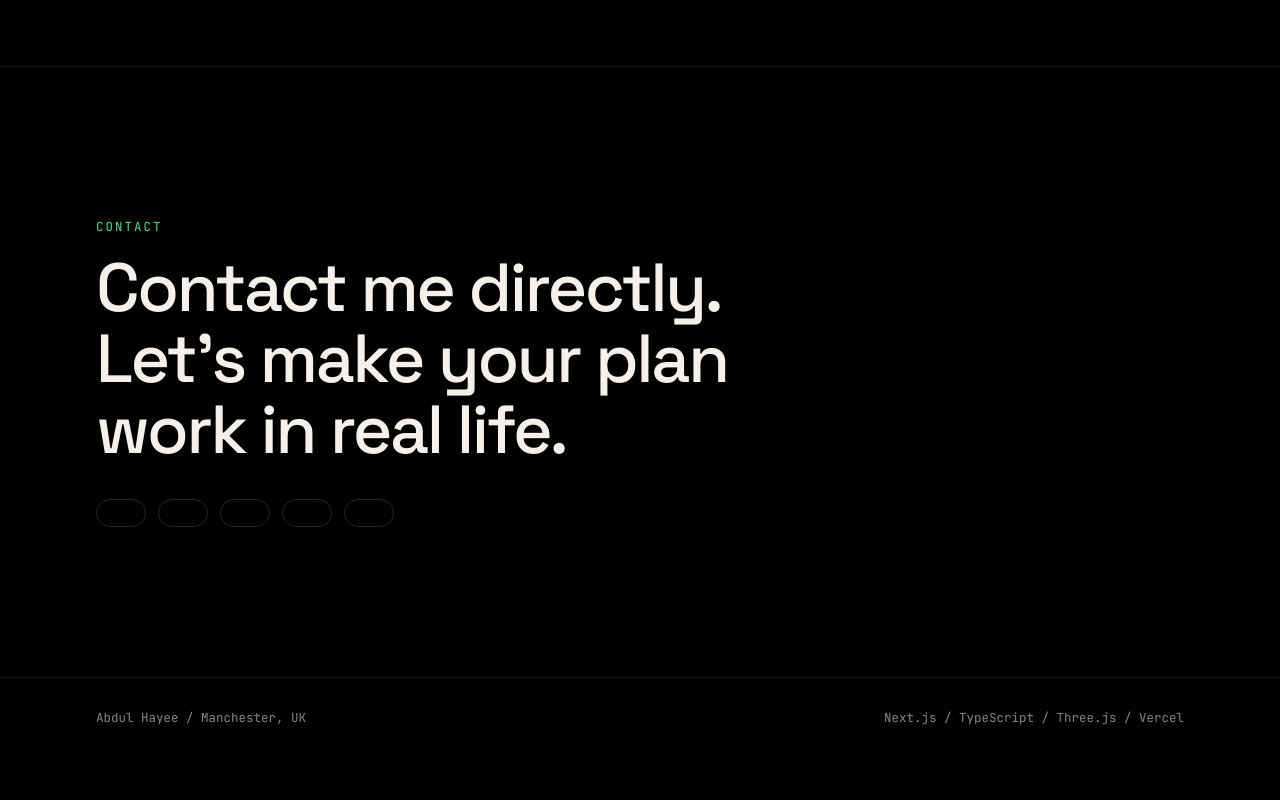
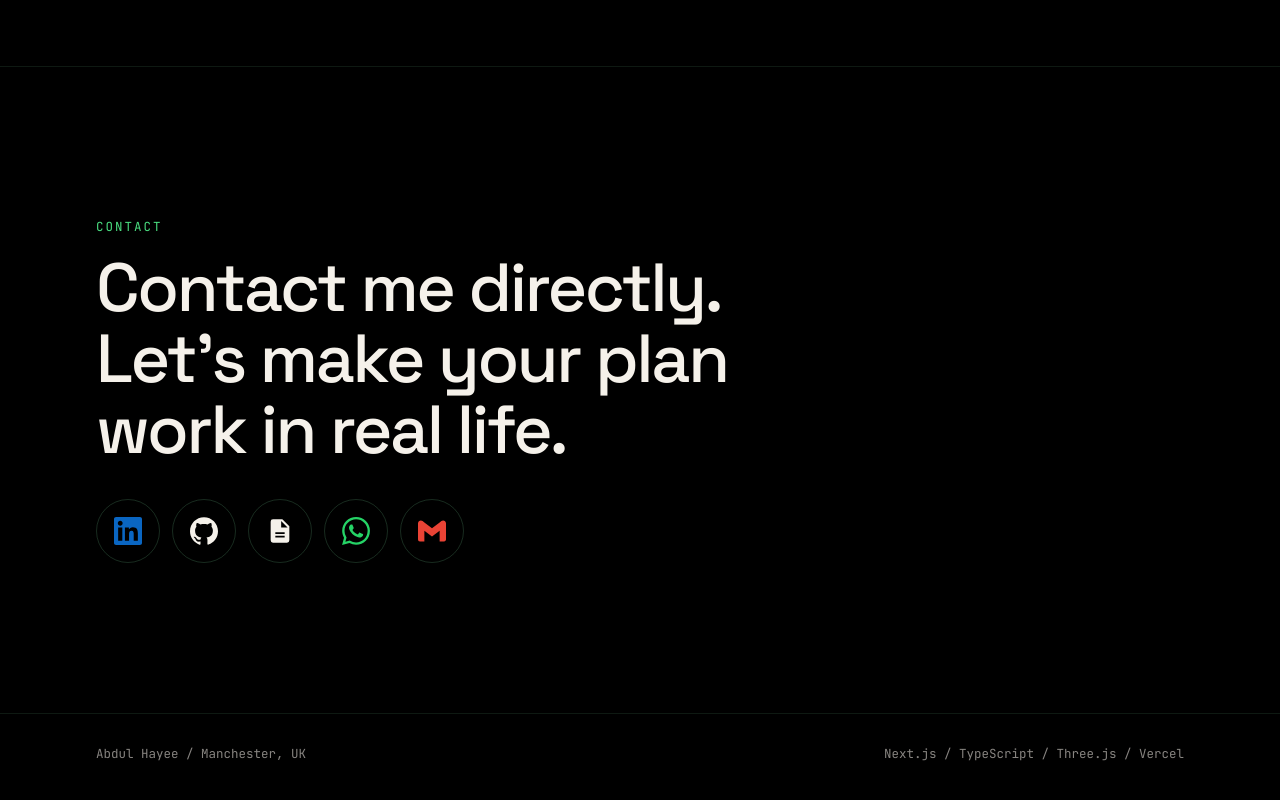
Before and after one commit to abdulhayeedev/abdul-mcp, a Next.js app: page / in a window 1280 px wide. Shown: the part 6376-7176 px from the top of the page. Before the commit the page ends 7152 px from the top, so only its background shows below. Built offline with nearby package versions, Linux system fonts and the light colour scheme; a web font is replaced by a local one.

Commit message:
Add styles for contact icon buttons
Add styles for contact icon buttons with hover effects.

```diff
--- a/app/globals.css
+++ b/app/globals.css
@@ -260,3 +260,9 @@ a.fcard:hover{border-color:#4ade80;transform:translateY(-3px)}
 .f-front{background:linear-gradient(180deg,#f4fcf7,#cdeadb);border:1px solid #fff;box-shadow:inset 0 1px 0 #fff,0 0 14px rgba(0,255,65,.14),0 6px 14px rgba(0,0,0,.25)}
 .fbtn:hover .f-front,.fbtn[aria-expanded=true] .f-front{box-shadow:inset 0 1px 0 #fff,0 0 22px rgba(0,255,65,.3),0 6px 16px rgba(0,0,0,.3)}
 .f-icon{filter:drop-shadow(0 1px 1.5px rgba(0,0,0,.22))}
+
+/* contact icon buttons */
+.btn.ico{width:64px;height:64px;padding:0;display:inline-grid;place-items:center;border-radius:50%;transition:transform .25s,box-shadow .25s,border-color .25s}
+.btn.ico svg{width:28px;height:28px}
+.btn.ico:hover,.btn.ico:focus-visible{transform:translateY(-4px);border-color:#4ade80;box-shadow:0 0 24px rgba(0,255,65,.28)}
+@media(max-width:560px){.btn.ico{width:56px;height:56px}.btn.ico svg{width:24px;height:24px}}
```
